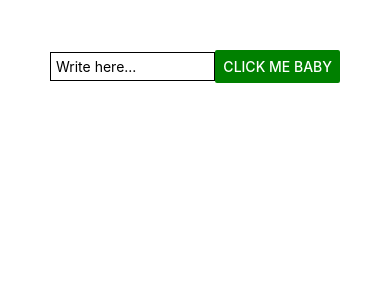
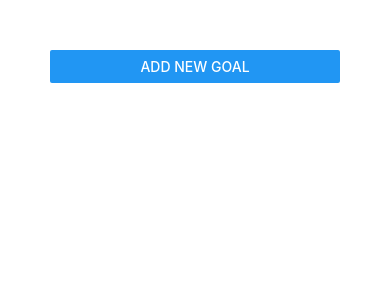
Before and after one commit to nahidkishore/react-native-practice, a React Native app: screen / in a window 390 px wide. Shown: the top 300 px of the page. Built offline with nearby package versions, Linux system fonts and the light colour scheme.

Commit message:
data passing, modal add, cancel, add item,delete

```diff
--- a/App.js
+++ b/App.js
@@ -1,10 +1,11 @@
 import React, { useState } from 'react';
-import { FlatList, StyleSheet, View } from 'react-native';
+import { Button, FlatList, StyleSheet, View } from 'react-native';
 import GoalInput from './components/GoalInput';
 import GoalItems from './components/GoalItems';
 
 export default function App() {
   const [courseGoals, setCourseGoals] = useState([]);
+  const [isAddMode, setIsAddMode] = useState(false);
 
   const addGoalHandler = (goalTitle) => {
     /*  setCourseGoals([...courseGoals,enteredGoal]) */
@@ -12,15 +13,25 @@
       ...currentGoals,
       { id: Math.random().toString(), value: goalTitle },
     ]);
+    setIsAddMode(false);
   };
   const removeGoalHandler = (goalId) => {
     setCourseGoals((courseGoals) => {
       return courseGoals.filter((goal) => goal.id !== goalId);
     });
   };
+
+  const cancelGoalHandler = () => {
+    setIsAddMode(false);
+  };
   return (
     <View style={styles.screen}>
-      <GoalInput onAddGoal={addGoalHandler} />
+      <Button title='Add New Goal' onPress={() => setIsAddMode(true)} />
+      <GoalInput
+        visible={isAddMode}
+        onAddGoal={addGoalHandler}
+        onCancel={cancelGoalHandler}
+      />
       <FlatList
         keyExtractor={(item, index) => item.id}
         data={courseGoals}
--- a/components/GoalInput.js
+++ b/components/GoalInput.js
@@ -1,12 +1,17 @@
 import React, { useState } from 'react';
-import { Button, StyleSheet, TextInput, View } from 'react-native';
+import { Button, Modal, StyleSheet, TextInput, View } from 'react-native';
 
 const GoalInput = (props) => {
   const [enteredGoal, setEnteredGoal] = useState('');
   const goalInputHandler = (enterText) => {
     setEnteredGoal(enterText);
   };
+  const addGoalHandler = () => {
+    props.onAddGoal(enteredGoal);
+    setEnteredGoal('');
+  };
   return (
+    <Modal visible={props.visible} animationType='slide'>
       <View style={styles.inputContainer}>
         <TextInput
           placeholder='Write here...'
@@ -14,14 +19,21 @@
           onChangeText={goalInputHandler}
           value={enteredGoal}
         />
-    <Button title='Click Me Baby' color='green' onPress={()=> props.onAddGoal(enteredGoal)} />
+        <Button title='Cancel' color='red' onPress={props.onCancel} />
+        <Button
+          title='Click Me Baby'
+          color='green'
+          onPress={addGoalHandler}
+          /* onPress={() => props.onAddGoal(enteredGoal)} */
+        />
       </View>
+    </Modal>
   );
 };
 
 const styles = StyleSheet.create({
   inputContainer: {
-    flexDirection: 'row',
+    flex: 1,
     justifyContent: 'center',
     alignItems: 'center',
   },
@@ -30,6 +42,7 @@
     borderColor: 'black',
     borderWidth: 1,
     padding: 5,
+    marginBottom: 10,
   },
-})
+});
 export default GoalInput;
```
Lines whose indentation alone changed are shown as unchanged.
